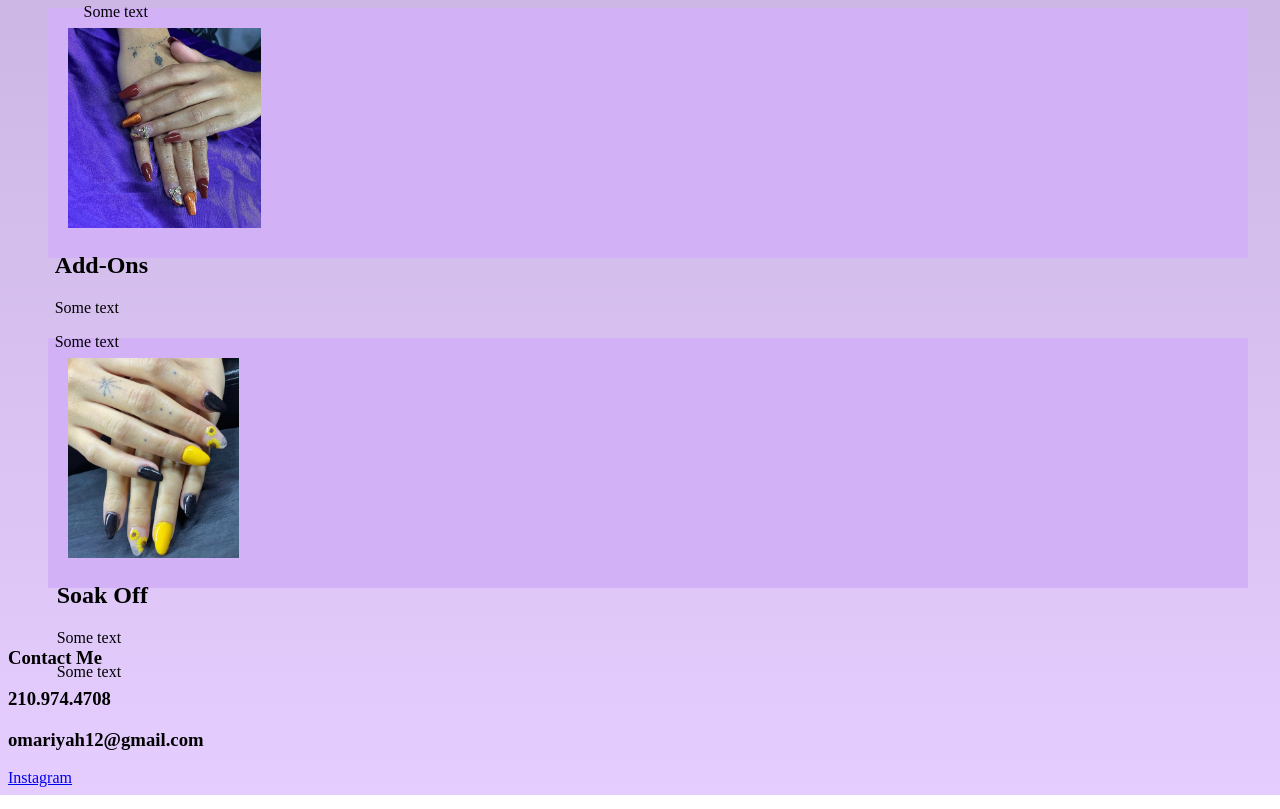
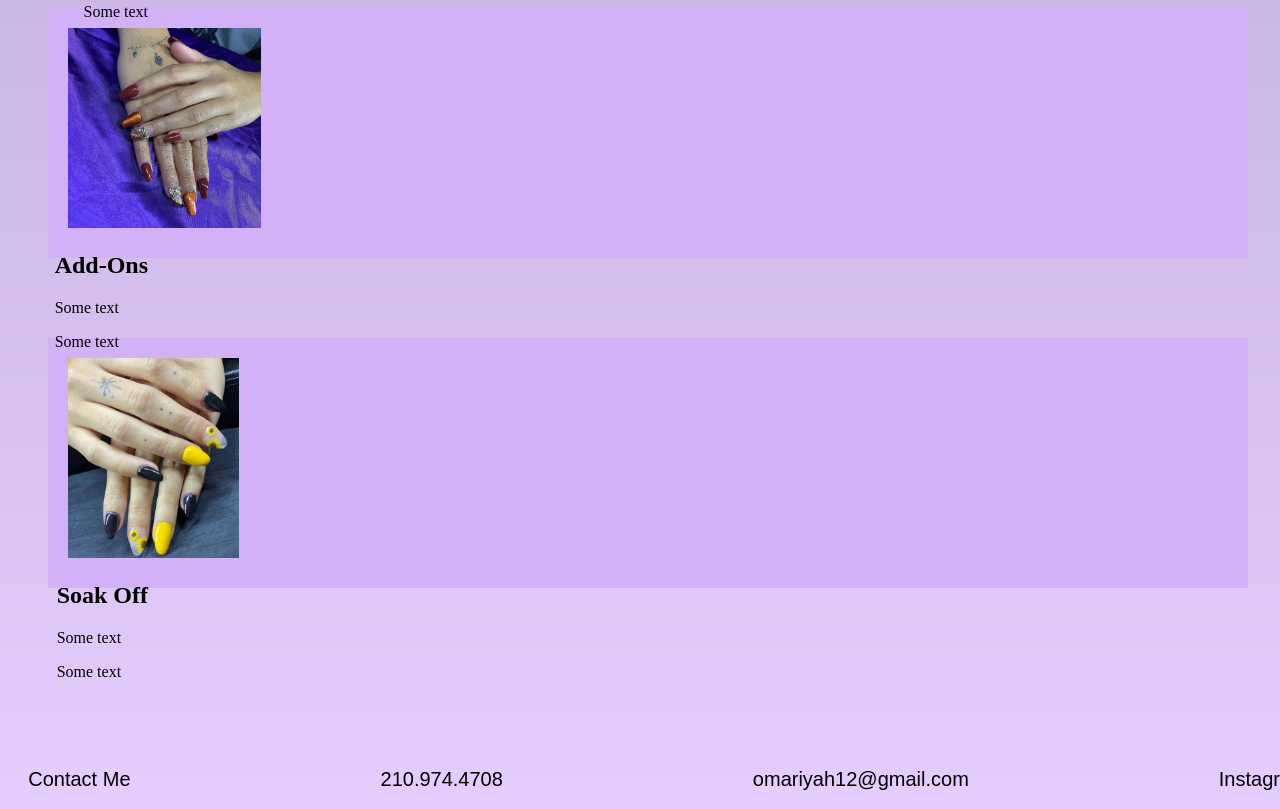
Before and after one commit to SoyYLo/PurpleHazeNailz, a plain HTML site: page book.html in a window 1280 px wide. Shown: the part 2156-2965 px from the top of the page. Drawn offline with Linux system fonts and the light colour scheme; a web font is replaced by a local one.

Commit message:
styled footer

```diff
--- a/assets/css/book.css
+++ b/assets/css/book.css
@@ -89,7 +89,7 @@ width: 200px;
   }
 
   .serviceContainer {
-    background-color: #c8b1e0c0;
+    background-color: #D3B1F7;
     margin: auto;
     width: 950px;
     height: 350px;
@@ -140,3 +140,39 @@ width: 200px;
     padding-right: 1100px;
     float: right;
   }
+
+
+  .footer {
+    position: relative;
+    left: 0;
+    bottom: 0;
+    width: 100%;
+    text-align: center;
+    /* Ensures the content remains centered */
+    display: flex;
+    /* Enables Flexbox */
+    justify-content: center;
+    /* Centers items horizontally */
+    align-items: center;
+    /* Centers items vertically (if applicable) */
+    gap: 250px;
+    /* Adds spacing between the items */
+    padding: 140px 20px 10px;
+    /* Optional: Adds padding around the footer */
+    background-color: none;
+    /* Optional: Footer background color */
+    font-family: "Bellota Text", sans-serif;
+}
+
+.footer h3,
+.footer a {
+    margin: 0;
+    /* Removes default margin from h3 and anchor */
+    font-size: 20px;
+    /* Ensures uniform font size */
+    font-weight: lighter;
+    color: black;
+    /* Optional: Text color */
+    text-decoration: none;
+    /* Removes underline from the link */
+}
```
